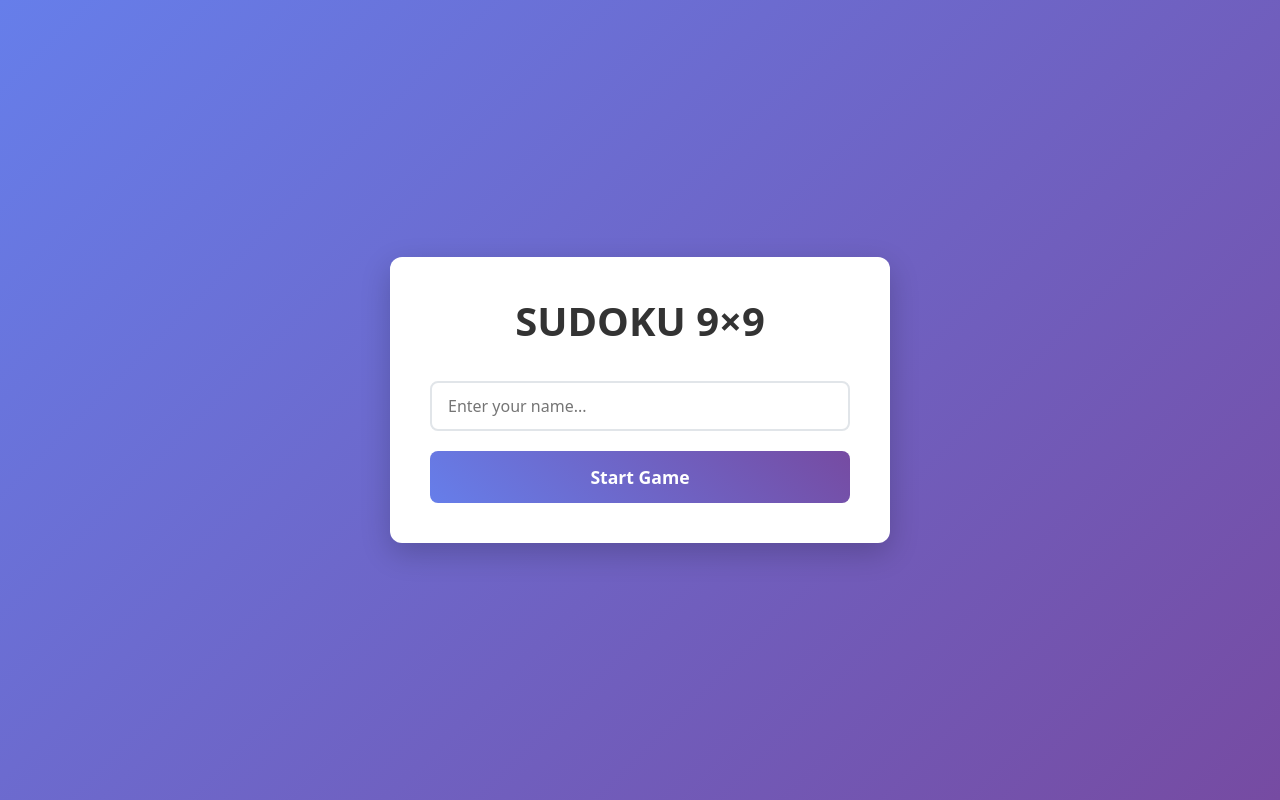
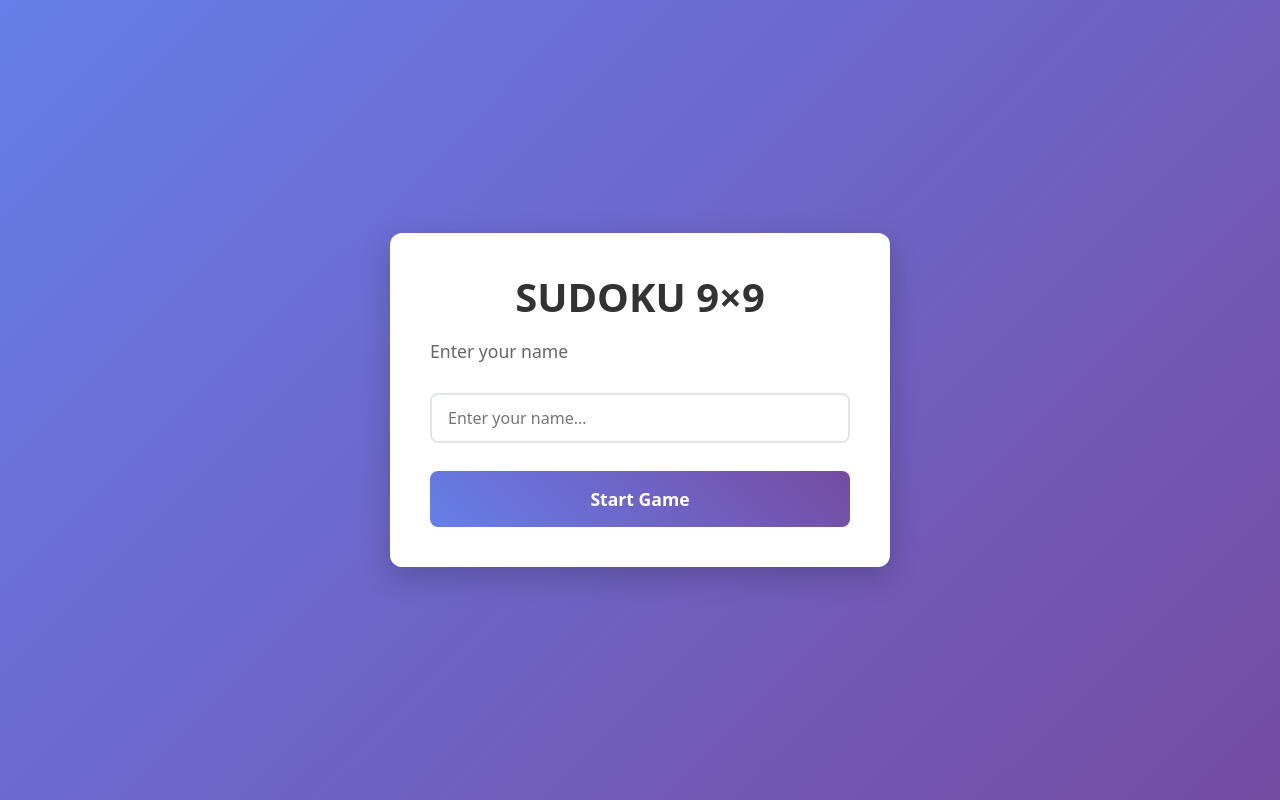
Before and after one commit to AcceleratorMX/sudoku-lite, a React (Vite) app: page / in a window 1280 px wide. Built offline with nearby package versions, Linux system fonts and the light colour scheme.

Commit message:
added button & input components, realise in start page

```diff
--- a/src/components/index.jsx
+++ b/src/components/index.jsx
@@ -0,0 +1,2 @@
+export { default as Button } from './ui/Button';
+export { default as PlayerNameForm } from './ui/PlayerNameForm';
--- /dev/null
+++ b/src/components/ui/Button.jsx
@@ -0,0 +1,37 @@
+import React from 'react';
+
+const Button = ({
+    children,
+    variant = 'primary',
+    size = 'medium',
+    disabled = false,
+    type = 'button',
+    className = '',
+    onClick,
+    ...props
+}) => {
+    const baseClass = 'button';
+    const variantClass = `button--${variant}`;
+    const sizeClass = `button--${size}`;
+
+    const buttonClass = [
+        baseClass,
+        variantClass,
+        sizeClass,
+        className
+    ].filter(Boolean).join(' ');
+
+    return (
+        <button
+            type={type}
+            className={buttonClass}
+            disabled={disabled}
+            onClick={onClick}
+            {...props}
+        >
+            {children}
+        </button>
+    );
+};
+
+export default Button;
--- /dev/null
+++ b/src/components/ui/PlayerNameForm.jsx
@@ -0,0 +1,64 @@
+import React, { useState } from 'react';
+import { NAME_VALIDATION } from '../../constants/index.js';
+import { Button } from '../index.jsx';
+
+const PlayerNameForm = ({ onSubmit, className = '' }) => {
+    const [playerName, setPlayerName] = useState('');
+    const [error, setError] = useState('');
+
+    const handleSubmit = (e) => {
+        e.preventDefault();
+
+        const trimmedName = playerName.trim();
+
+        if (trimmedName.length < NAME_VALIDATION.MIN_NAME_LENGTH) {
+            setError(`Minimum name length must be ${NAME_VALIDATION.MIN_NAME_LENGTH} characters!`);
+            return;
+        }
+
+        if (trimmedName.length > NAME_VALIDATION.MAX_NAME_LENGTH) {
+            setError(`Maximum name length must be ${NAME_VALIDATION.MAX_NAME_LENGTH} characters!`);
+            return;
+        }
+
+        setError('');
+        onSubmit(trimmedName);
+    };
+
+    const handlePlayerNameChange = (e) => {
+        setPlayerName(e.target.value);
+        if (error) {
+            setError('');
+        }
+    };
+
+    return (
+        <form className={`player-name-form ${className}`} onSubmit={handleSubmit}>
+            <label htmlFor="nickname" className="player-name-form__label">
+                Enter your name
+            </label>
+            <input
+                type="text"
+                id="nickname"
+                className={`player-name-form__input ${error ? 'player-name-form__input--error' : ''}`}
+                placeholder="Enter your name..."
+                minLength={NAME_VALIDATION.MIN_NAME_LENGTH}
+                maxLength={NAME_VALIDATION.MAX_NAME_LENGTH}
+                value={playerName}
+                onChange={handlePlayerNameChange}
+                required
+            />
+            {error && <span className="player-name-form__error">{error}</span>}
+            <Button
+                type="submit"
+                variant="primary"
+                size="large"
+                className="player-name-form__submit"
+            >
+                Start Game
+            </Button>
+        </form>
+    );
+};
+
+export default PlayerNameForm;
--- a/src/css/index.css
+++ b/src/css/index.css
@@ -114,62 +114,8 @@ input {
     margin-bottom: 32px;
 }
 
-.start-page__form {
-    display: flex;
-    flex-direction: column;
-    gap: 20px;
-}
+/* Стилі форми тепер у PlayerNameForm компоненті */
 
-.start-page__input {
-    padding: 12px 16px;
-    border: 2px solid var(--border-color);
-    border-radius: var(--radius-medium);
-    font-size: 1rem;
-    transition: border-color 0.3s ease;
-}
-
-.start-page__input:focus {
-    outline: none;
-    border-color: var(--primary-color);
-    box-shadow: 0 0 0 3px rgba(102, 126, 234, 0.1);
-}
-
-.start-page__input--error {
-    border-color: var(--danger-color);
-}
-
-.start-page__input--error:focus {
-    border-color: var(--danger-color);
-    box-shadow: 0 0 0 3px rgba(231, 76, 60, 0.1);
-}
-
-.start-page__error {
-    color: var(--danger-color);
-    font-size: 0.9rem;
-    margin-top: -10px;
-    text-align: left;
-}
-
-.start-page__button {
-    background: linear-gradient(45deg, var(--primary-color), var(--primary-dark));
-    color: var(--bg-primary);
-    border: none;
-    padding: 14px 24px;
-    border-radius: var(--radius-medium);
-    font-size: 1.1rem;
-    font-weight: 600;
-    cursor: pointer;
-    transition: transform 0.2s ease, box-shadow 0.2s ease;
-}
-
-.start-page__button:hover {
-    transform: translateY(-2px);
-    box-shadow: 0 6px 20px rgba(102, 126, 234, 0.4);
-}
-
-.start-page__button:active {
-    transform: translateY(0);
-}
 /* #endregion */
 
 /* #region Game Page */
@@ -181,4 +127,143 @@ input {
 /* #endregion */
 
 /* #region Components */
+
+/* #region PlayerNameForm */
+.player-name-form {
+    display: flex;
+    flex-direction: column;
+    gap: 20px;
+}
+
+.player-name-form__label {
+    font-size: 1.1rem;
+    color: var(--text-secondary);
+    line-height: 1.6;
+    margin-bottom: 8px;
+    text-align: left;
+}
+
+.player-name-form__input {
+    padding: 12px 16px;
+    border: 2px solid var(--border-color);
+    border-radius: var(--radius-medium);
+    font-size: 1rem;
+    transition: border-color 0.3s ease;
+}
+
+.player-name-form__input:focus {
+    outline: none;
+    border-color: var(--primary-color);
+    box-shadow: 0 0 0 3px rgba(102, 126, 234, 0.1);
+}
+
+.player-name-form__input--error {
+    border-color: var(--danger-color);
+}
+
+.player-name-form__input--error:focus {
+    border-color: var(--danger-color);
+    box-shadow: 0 0 0 3px rgba(231, 76, 60, 0.1);
+}
+
+.player-name-form__error {
+    color: var(--danger-color);
+    font-size: 0.9rem;
+    margin-top: -10px;
+    text-align: left;
+}
+
+.player-name-form__submit {
+    margin-top: 8px;
+}
 /* #endregion */
+
+/* #region Button */
+.button {
+  font-family: inherit;
+  cursor: pointer;
+  border: none;
+  border-radius: var(--radius-medium);
+  font-weight: 600;
+  text-align: center;
+  transition: all 0.2s ease;
+  outline: none;
+  text-decoration: none;
+  display: inline-flex;
+  align-items: center;
+  justify-content: center;
+  box-sizing: border-box;
+}
+
+.button--primary {
+  background: linear-gradient(45deg, var(--primary-color), var(--primary-dark));
+  color: var(--bg-primary);
+}
+
+.button--primary:hover:not(:disabled) {
+  transform: translateY(-2px);
+  box-shadow: 0 6px 20px rgba(102, 126, 234, 0.4);
+}
+
+.button--secondary {
+  background: var(--bg-muted);
+  color: var(--text-primary);
+  border: 2px solid var(--border-dark);
+}
+
+.button--secondary:hover:not(:disabled) {
+  background: var(--bg-secondary);
+  border-color: var(--border-dark);
+}
+
+.button--success {
+  background: linear-gradient(45deg, var(--secondary-color), #45a049);
+  color: var(--bg-primary);
+}
+
+.button--success:hover:not(:disabled) {
+  transform: translateY(-2px);
+  box-shadow: 0 6px 20px rgba(76, 175, 80, 0.4);
+}
+
+.button--danger {
+  background: linear-gradient(45deg, var(--danger-color), #d32f2f);
+  color: var(--bg-primary);
+}
+
+.button--danger:hover:not(:disabled) {
+  transform: translateY(-2px);
+  box-shadow: 0 6px 20px rgba(244, 67, 54, 0.4);
+}
+
+.button--small {
+  padding: 8px 16px;
+  font-size: 0.9rem;
+  min-width: 80px;
+}
+
+.button--medium {
+  padding: 12px 24px;
+  font-size: 1rem;
+  min-width: 120px;
+}
+
+.button--large {
+  padding: 16px 32px;
+  font-size: 1.1rem;
+  min-width: 160px;
+}
+
+.button:disabled {
+  opacity: 0.6;
+  cursor: not-allowed;
+  transform: none !important;
+  box-shadow: none !important;
+}
+
+.button:active:not(:disabled) {
+  transform: translateY(0);
+}
+/* #endregion */
+
+/* #endregion */
--- a/src/pages/Start.jsx
+++ b/src/pages/Start.jsx
@@ -1,34 +1,9 @@
-import {useState} from "react";
-import {NAME_VALIDATION} from "../constants/index.js";
+import React from "react";
+import { PlayerNameForm } from "../components/index.jsx";
 
-const Start = ({onStartGame}) => {
-    const [playerName, setPlayerName] = useState('');
-    const [error, setError] = useState('');
-
-    const handleSubmit = (e) => {
-        e.preventDefault();
-
-        const trimmedName = playerName.trim();
-
-        if (trimmedName.length < NAME_VALIDATION.MIN_NAME_LENGTH) {
-            setError(`Minimum name length must be ${NAME_VALIDATION.MIN_NAME_LENGTH} characters!`);
-            return;
-        }
-
-        if (trimmedName.length > NAME_VALIDATION.MAX_NAME_LENGTH) {
-            setError(`Maximum name length must be ${NAME_VALIDATION.MAX_NAME_LENGTH} characters!`);
-            return;
-        }
-
-        setError('');
-        onStartGame(trimmedName);
-    };
-
-    const handlePlayerNameChange = (e) => {
-        setPlayerName(e.target.value);
-        if (error) {
-            setError('');
-        }
+const Start = ({ onStartGame }) => {
+    const handleFormSubmit = (playerName) => {
+        onStartGame(playerName);
     };
 
     return (
@@ -36,31 +11,14 @@ const Start = ({onStartGame}) => {
             <div className="start-page">
                 <div className="start-page__container">
                     <h1 className="start-page__title">SUDOKU 9×9</h1>
-
-                    <form className="start-page__form" onSubmit={handleSubmit}>
-                        <label htmlFor="nickname"></label>
-                        <input
-                            type="text"
-                            id="nickname"
-                            className={`start-page__input ${error ? 'start-page__input--error' : ''}`}
-                            placeholder="Enter your name..."
-                            minLength={NAME_VALIDATION.MIN_NAME_LENGTH}
-                            maxLength={NAME_VALIDATION.MAX_NAME_LENGTH}
-                            value={playerName}
-                            onChange={handlePlayerNameChange}
-                        />
-                        {error && <span className="start-page__error">{error}</span>}
-                        <button
-                            type="submit"
-                            className="start-page__button"
-                        >
-                            Start Game
-                        </button>
-                    </form>
+                    <PlayerNameForm
+                        onSubmit={handleFormSubmit}
+                        className="start-page__form"
+                    />
                 </div>
             </div>
         </>
-    )
-}
+    );
+};
 
-export default Start
+export default Start;
```
